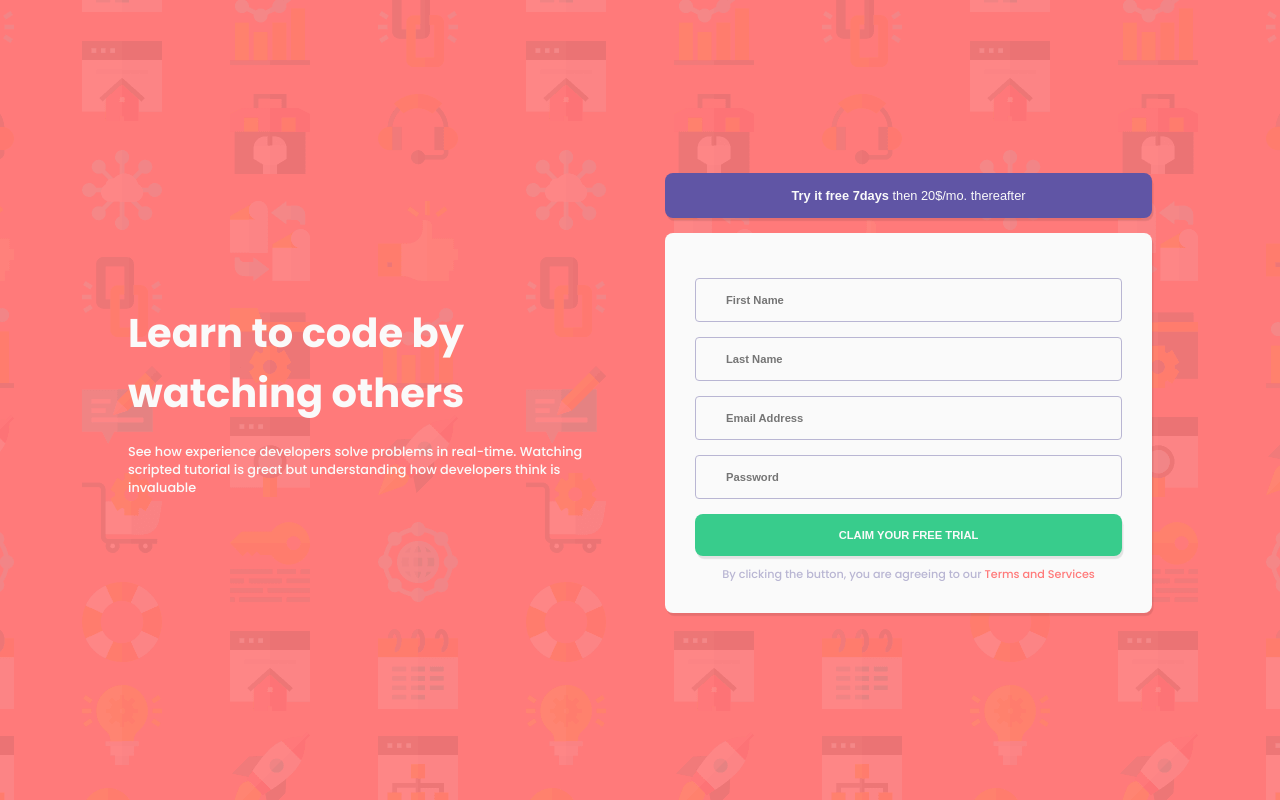
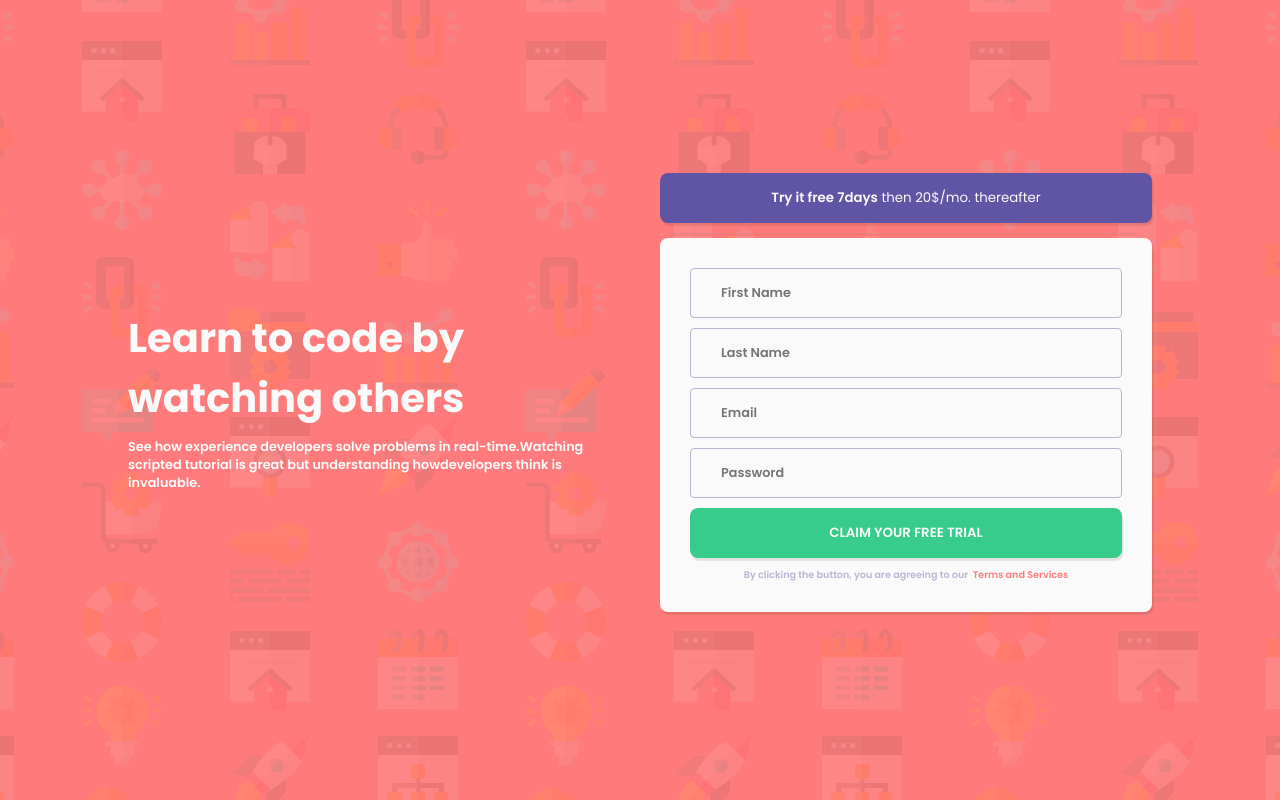
Before and after one commit to other-wan/ZURI-REGISTRATION-FORM, a plain HTML site: page index.html in a window 1280 px wide. Drawn offline with Linux system fonts and the light colour scheme.

Commit message:
Made changes to the overall design

```diff
--- a/index.html
+++ b/index.html
@@ -4,7 +4,7 @@
     <meta charset="UTF-8" />
     <meta http-equiv="X-UA-Compatible" content="IE=edge" />
     <meta name="viewport" content="width=device-width, initial-scale=1.0" />
-    <title>Oth3r_wan | Registration Form</title>
+    <title>Registration Form</title>
     <link rel="stylesheet" href="./styles.css" />
     <link
       href="https://fonts.googleapis.com/css2?family=Poppins:ital,wght@0,400;0,500;0,600;0,700;1,400;1,500;1,600;1,700&display=swap"
@@ -17,52 +17,68 @@
         <div>
           <h2>Learn to code by watching others</h2>
           <p>
-            See how experience developers solve problems in real-time.
-            <span
-              >Watching scripted tutorial is great but understanding how
-              developers think is invaluable
-            </span>
+            See how experience developers solve problems in real-time.Watching
+            scripted tutorial is great but understanding howdevelopers think is
+            invaluable.
           </p>
         </div>
       </section>
-
       <section id="right">
         <button class="btn-head">
           <span>Try it free 7days</span> then 20$/mo. thereafter
         </button>
 
         <form action="">
+          <div class="input-container">
             <input
               type="text"
               class="first-name"
               placeholder="First Name"
+              minlength="4"
               required
             />
+            <p class="error first-name-error">
+              First Name must be greater than 4 characters
+            </p>
+          </div>
+
+          <div class="input-container">
             <input
               type="text"
               class="last-name"
               placeholder="Last Name"
+              minlength="4"
               required
             />
-          <input
-            type="email"
-            class="email"
-            placeholder="Email Address"
-            required
-          />
+            <p class="error last-name-error">
+              Last Name must be greater than 4 characters
+            </p>
+          </div>
+
+          <div class="input-container">
+            <input type="email" class="email" placeholder="Email" required />
+            <p class="error email-error">Looks like this is not an email</p>
+          </div>
+
+          <div class="input-container">
             <input
               type="password"
               class="password"
               placeholder="Password"
               required
+              minlength="8"
             />
+            <p class="error password-error">
+              Password must be greater than eight characters
+            </p>
+          </div>
 
           <button class="btn-submit" type="submit" class="btn-submit">
             Claim your free trial
           </button>
-          <p>
-            By clicking the button, you are agreeing to our
-            <span>Terms and Services</span>
+          <p class="terms-text">
+            By clicking the button, you are agreeing to our&nbsp;
+            <a href="#">Terms and Services</a>
           </p>
         </form>
       </section>
--- a/styles.css
+++ b/styles.css
@@ -1,93 +1,61 @@
-/* font-family: 'Poppins', sans-serif; */
 
 :root {
+    /* colors */
     --red-: hsl(0, 100%, 74%);
     --green-: hsl(154, 59%, 51%);
     --blue-: hsl(248, 32%, 49%);
     --dark-blue-: hsl(249, 10%, 26%);
     --grayish-blue-: hsl(246, 25%, 77%);
+
+    /* font-size */
+    --primary-text-: 0.8rem;
 }
 
 *,
 *::after,
 *::before {
+    padding: 0;
     margin: 0;
-    padding: 0;
     box-sizing: border-box;
 }
 
 body {
-    background: url(./imgs/bg-intro-desktop.png) var(--red-);
-    background-repeat: no-repeat;
-    background-position: center;
+    font-family: 'Poppins', sans-serif;
+    min-height: 100vh;
+    background: var(--red-) url(./imgs/bg-intro-desktop.png) no-repeat center;
     background-size: cover;
-    font-family: 'Poppins', sans-serif;
-    font-size: 1rem;
-    color: #fafafa;
+    display: flex;
+    justify-content: center;
+    align-items: center;
 }
 
 main {
+    min-height: 80vh;
     width: 80%;
-    min-height: 100vh;
-    margin: auto;
     display: grid;
     grid-template-columns: 1fr 1fr;
-    column-gap: 50px;
+    column-gap: 40px;
 }
 
-/* left */
+input,
+button {
+    appearance: none;
+    border: none;
+}
+
 #left,
 #right {
     align-self: center;
 }
 
-h2 {
+#left h2 {
     font-size: 2.5rem;
-}
-
-p {
-    font-size: 0.8rem;
-    font-weight: 500;
+    margin-bottom: 10px;
+    color: #fafafa;
 }
 
 #left p {
-    margin-top: 20px;
-}
-
-/* right */
-#right button {
-    width: 100%;
-    padding: 15px 50px;
-    border-radius: 8px;
-    border: none;
-    appearance: none;
-    box-shadow: 1.2px 2.5px 0px rgba(0, 0, 0, 0.04),
-                1.6px 3.3px 0px rgba(0, 0, 0, 0.06)
-
-}
-
-#right button:hover {
-    cursor: pointer;
-    opacity: 0.8;
-}
-
-.btn-head {
-    background: var(--blue-);
-    color: #fafafa;
-    font-weight: 400;
-    font-size: 0.8rem;
-}
-
-.btn-head span {
-    font-size: 0.8rem;
-    font-weight: 800;
-}
-
-.btn-submit {
-    background: var(--green-);
-    margin-bottom: 10px;
-    text-transform: uppercase;
-    font-size: 0.7rem;
+    font-size: var(--primary-text-);
     font-weight: 600;
     color: #fafafa;
 }
@@ -99,62 +67,115 @@ form {
     border-radius: 8px;
     box-shadow: 1.2px 2.5px 0px rgba(0, 0, 0, 0.04),
                 1.6px 3.3px 0px rgba(0, 0, 0, 0.06)
-
 }
 
 form input {
-    display: block;
-    background: #fafafa;
-    appearance: none;
-    outline: none;
     width: 100%;
     padding: 15px 30px;
     border-radius: 4px;
-    margin: 15px 0;
-    border: 1px solid var(--grayish-blue-);
-    font-size: 0.7rem;
-    font-weight: 700;
+    font-size: var(--primary-text-);
+    font-weight: 600;
+    font-family: 'Poppins', sans-serif;
+    border: 1.5px solid var(--grayish-blue-);
+    color: var(--dark-blue-);
+    background: inherit;
 }
 
 form input:focus {
-    border: 1px solid var(--dark-blue-);
+    outline: none;
+    border: 1.5px solid var(--dark-blue-);
 }
 
-#right p {
-    color: var(--grayish-blue-);
-    text-align: center;
-    font-size: 0.7rem;
+form input:not(:focus):not(:placeholder-shown):invalid {
+    border: 1.5px solid var(--red-);
+    background: url(./imgs/icon-error.svg) no-repeat right content-box;
+    background-size: 15px;
 }
 
-#right p span {
+form input:not(:focus):not(:placeholder-shown):invalid~.error {
+    display: block;
+    margin-top: 5px;
+}
+
+.error {
+    display: none;
+    font-size: 0.6rem;
+    font-weight: 600;
+    font-style: italic;
+    text-align: end;
     color: var(--red-);
 }
 
+.input-container {
+    margin-bottom: 10px;
+}
+
+.terms-text {
+    color: var(--grayish-blue-);
+    text-align: center;
+    font-size: 0.6rem;
+    font-weight: 600;
+}
+
+.terms-text a {
+    text-decoration: none;
+    color: var(--red-);
+}
+
+#right button {
+    width: 100%;
+    padding: 15px 50px;
+    border-radius: 8px;
+    border: none;
+    appearance: none;
+    box-shadow: 1.2px 2.5px 0px rgba(0, 0, 0, 0.04),
+                1.6px 3.3px 0px rgba(0, 0, 0, 0.06);
+    font-family: 'Poppins', sans-serif;
+}
+
+#right button:hover {
+    cursor: pointer;
+    opacity: 0.8;
+}
+
+.btn-head {
+    background: var(--blue-);
+    color: #fafafa;
+}
+
+.btn-head span {
+    font-weight: 600;
+}
+
+.btn-submit {
+    background: var(--green-);
+    margin-bottom: 10px;
+    text-transform: uppercase;
+    color: #fafafa;
+    font-weight: 600;
+}
+
 @media screen and (max-width: 768px) {
+    body {
+        background: var(--red-) url(./imgs/bg-intro-mobile.png) no-repeat center;
+    }
 
     main {
         grid-template-columns: 1fr;
         text-align: center;
-        column-gap: 0;
-    }
-    #right {
-        align-self: flex-start;
-        margin: 20px 0 60px 0;
+        margin: 60px 0;
     }
 
     #left {
-        align-self: flex-end;
-        margin: 60px 0 20px 0;
+        margin-bottom: 40px;
     }
 
-    h2 {
-        font-size: 1.5rem;
+    #left h2 {
+        font-size: 2rem;
+        margin-bottom: 15px;
     }
 
-    p {
+    #left p {
         font-size: 0.8rem;
-        font-weight: 400;
-        line-height: 1.5;
     }
-
 }
```
Lines whose indentation alone changed are shown as unchanged.
